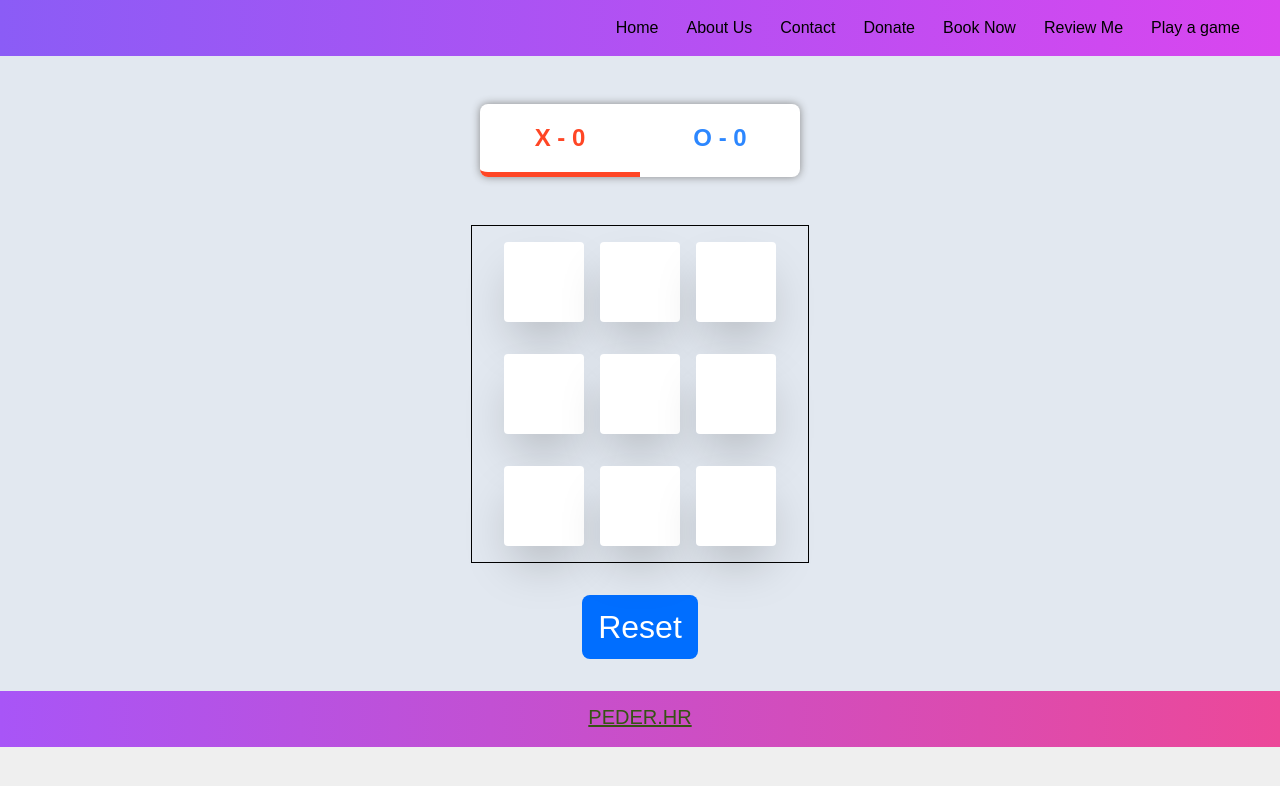
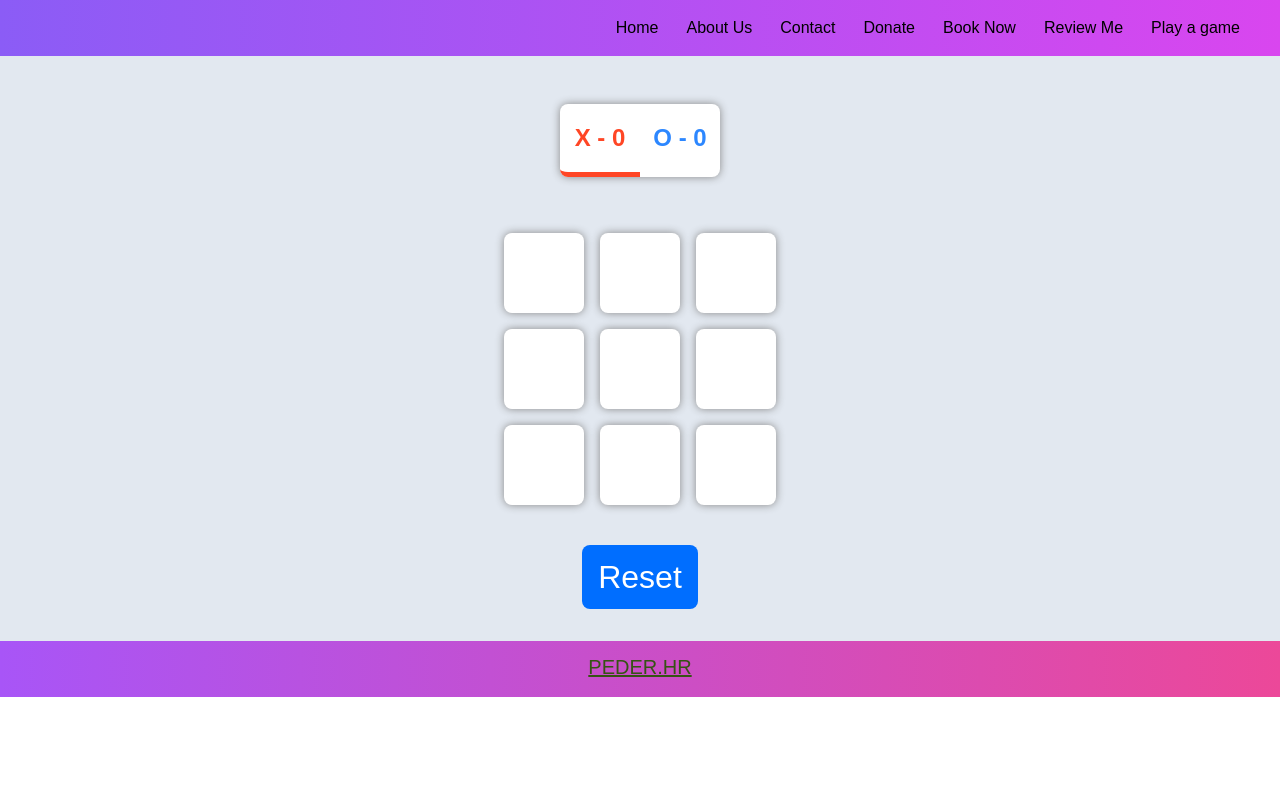
Before and after one commit to jazzDaniels/kresoHamMenu, a Next.js app: page /game in a window 1280 px wide. Shown: the top 786 px of the page. Built offline with nearby package versions, Linux system fonts and the light colour scheme.

Commit message:
dovršena igra

```diff
--- a/components/Board.js
+++ b/components/Board.js
@@ -1,13 +1,17 @@
 import React from "react";
 
-import Box from "./Box";
+import { Box } from "../components/Box.js";
 
 export const Board = ({ board, onClick }) => {
   return (
     <div className="board">
       {board.map((value, idx) => {
         return (
-          <Box value={value} onClick={() => value === null && onClick(idx)} />
+          <Box
+            key={idx}
+            value={value}
+            onClick={() => value === null && onClick(idx)}
+          />
         );
       })}
     </div>
--- a/components/Box.js
+++ b/components/Box.js
@@ -1,14 +1,12 @@
 import React from "react";
 
-const Box = ({ value, onClick }) => {
+export const Box = ({ value, onClick }) => {
   const style = value === "X" ? "box x" : "box o";
   return (
-    <div className="tipka bg-white border-none rounded shadow-2xl w-20 h-20 text-center text-5xl font-sans font-bold leading-normal m-2">
+    <div>
       <button className={style} onClick={onClick}>
         {value}
       </button>
     </div>
   );
 };
-
-export default Box;
--- a/pages/_app.js
+++ b/pages/_app.js
@@ -1,6 +1,5 @@
 import Layout from "../components/Layout";
 import "../styles/globals.css";
-import "../styles/app.css";
 
 function MyApp({ Component, pageProps }) {
   return (
--- a/styles/app.css
+++ /dev/null
@@ -1,26 +0,0 @@
-* {
-  box-sizing: border-box;
-}
-
-body {
-  margin: 0;
-  background: #efefef;
-}
-
-.x {
-  color: rgb(255, 70, 37);
-}
-.o {
-  color: rgb(44, 135, 255);
-}
-
-.tipka:hover:hover {
-  box-shadow: 0 0 15px #888;
-}
-
-.board {
-  display: grid;
-  grid-template-columns: repeat(3, 6rem);
-  place-items: center;
-  justify-content: center;
-}
--- a/styles/globals.css
+++ b/styles/globals.css
@@ -1,6 +1,9 @@
 @tailwind base;
 @tailwind components;
 @tailwind utilities;
+* {
+  box-sizing: border-box;
+}
 
 html,
 body {
@@ -84,37 +87,27 @@ nav {
 }
 
 /* GAME */
-.board {
-  width: 21.13rem;
-  height: 21.13rem;
-  margin: auto;
-  border: 1px solid black;
-  display: flex;
-  flex-wrap: wrap;
+
+.reset-btn {
+  border: none;
+  border-radius: 0.5rem;
+  background-color: rgb(0, 110, 255);
+  color: white;
+  font-size: 2rem;
+  padding: 0.5rem 1rem;
+  margin: 2rem auto;
+  display: block;
 }
 
-.square {
-  width: 7rem;
-  height: 7rem;
-  border: 1px solid black;
-}
-
-.square:hover {
-  background: lightblue;
-  cursor: pointer;
-}
-.center {
-  min-height: 600px;
-  display: flex;
-  justify-content: center;
-  align-items: center;
+.reset-btn:hover {
+  background-color: rgb(0, 119, 255);
 }
 .scoreboard {
   display: flex;
   flex-direction: row;
   align-items: center;
   justify-content: space-evenly;
-  width: 20rem;
+  width: 10rem;
   font-size: 1.5rem;
   background-color: white;
   margin: 3rem auto;
@@ -144,19 +137,39 @@ nav {
 .inactive {
   border-bottom: 5px solid transparent;
 }
-.reset-btn {
-  border: none;
-  border-radius: 0.5rem;
-  background-color: rgb(0, 110, 255);
-  color: white;
-  font-size: 2rem;
-  padding: 0.5rem 1rem;
-  margin: 2rem auto;
-  display: block;
+
+.board {
+  display: grid;
+  grid-template-columns: repeat(3, 6rem);
+  place-items: center;
+  justify-content: center;
 }
 
-.reset-btn:hover {
-  background-color: rgb(0, 119, 255);
+.box {
+  background-color: #ffffff;
+  border: none;
+  border-radius: 10%;
+  box-shadow: 0px 0px 8px #888888;
+  width: 5rem;
+  height: 5rem;
+  text-align: center;
+  font-size: 5em;
+  font-family: "Fredoka", sans-serif;
+  font-weight: bold;
+  line-height: 5rem;
+  margin: 0.5rem;
+}
+
+.x {
+  color: rgb(255, 70, 37);
+}
+
+.o {
+  color: rgb(44, 135, 255);
+}
+
+.box:hover {
+  box-shadow: 0px 0px 15px #888888;
 }
 
 @media screen and (min-width: 768px) {
```
